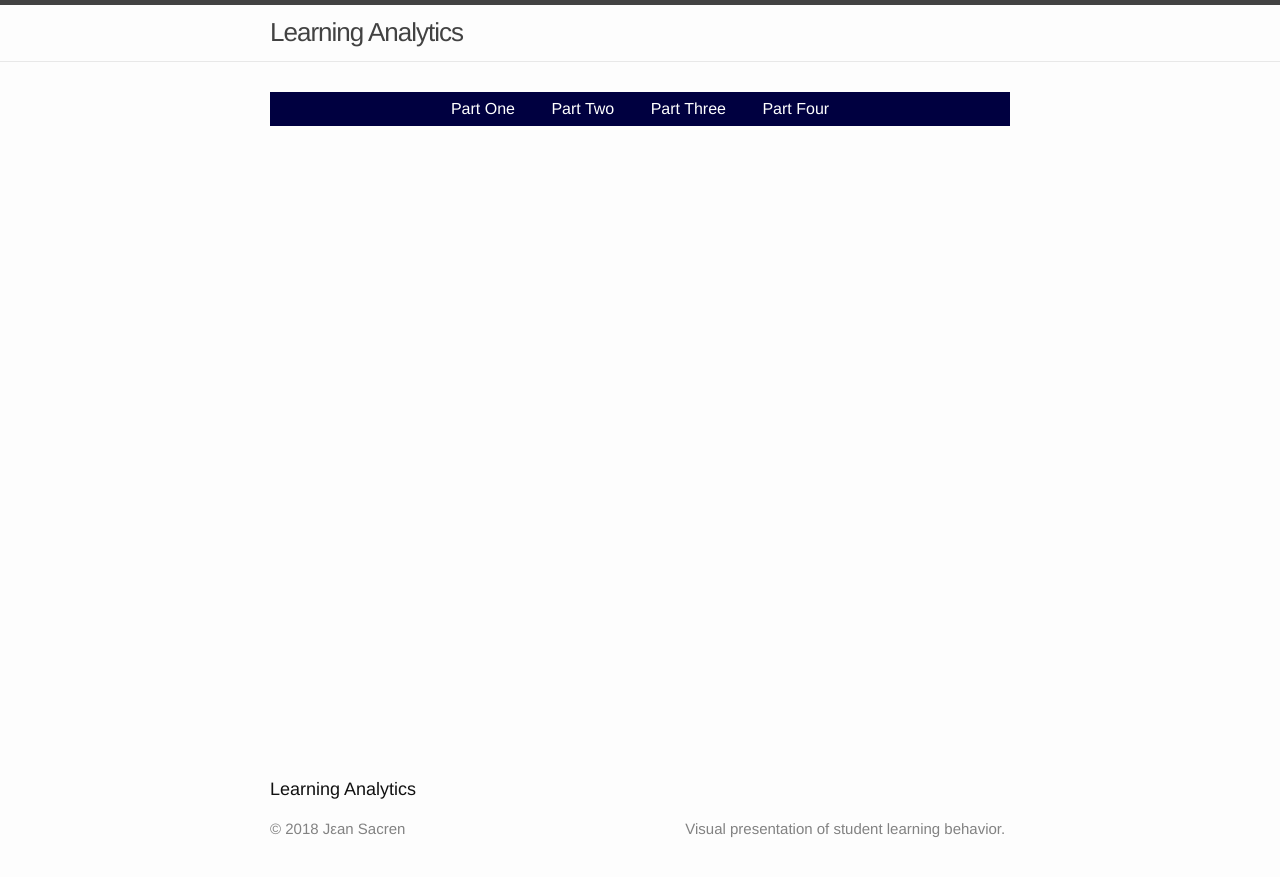
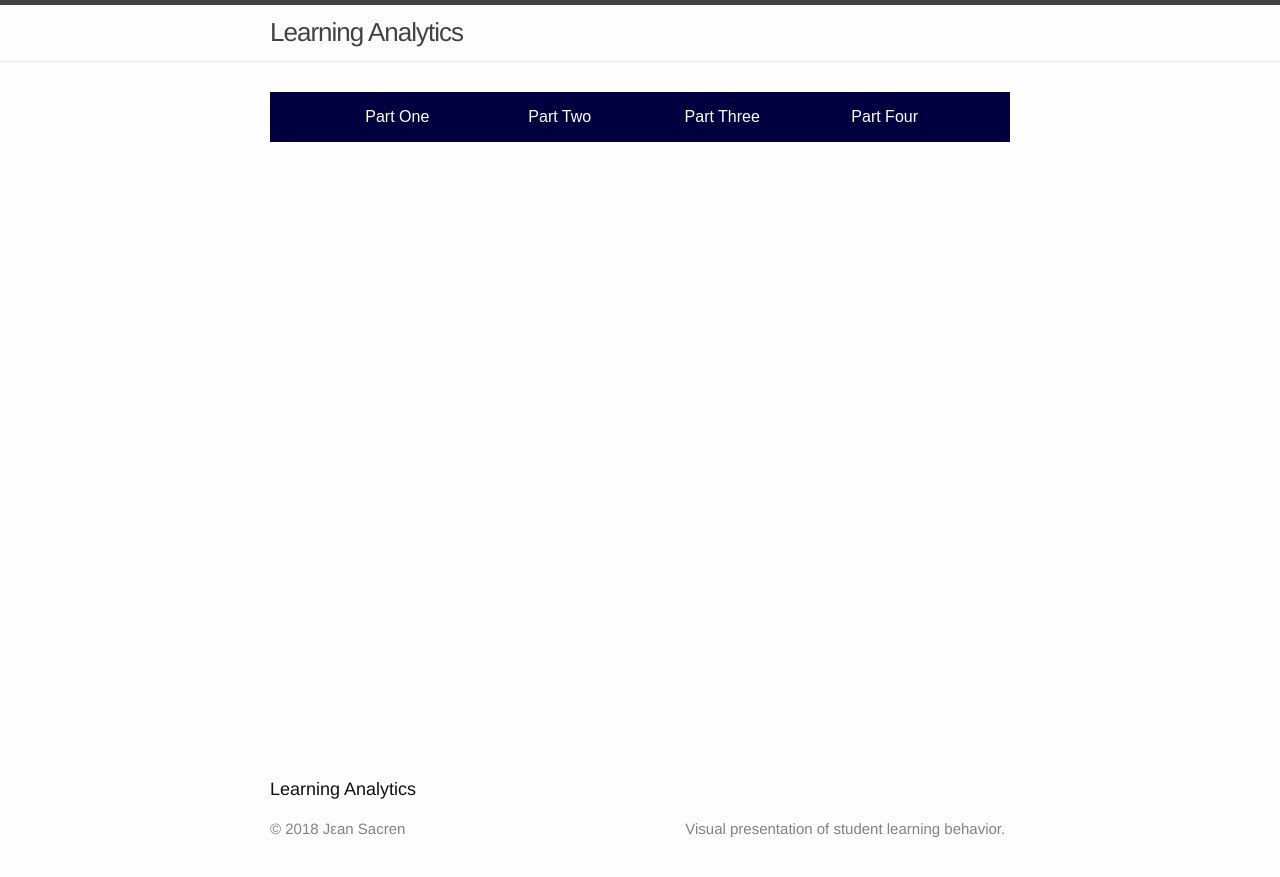
Before and after one commit to sacren/learning-analytics, a Jekyll site: the page built from index.html, in a window 1280 px wide. Shown: the top 877 px of the page. Built offline with Jekyll 4.4.1, drawn with Linux system fonts in a browser that asks for light colours.

Commit message:
Add site navigation

```diff
--- /dev/null
+++ b/_layouts/navigation.html
@@ -0,0 +1,18 @@
+---
+layout: default
+---
+
+<div class="nav">
+  <ul>
+    <li><a href="#">Part One</a>
+      <ul>
+        <li><a href="overview-users.html">Overview Users</a></li>
+        <li><a href="all-users.html">All Users</a></li>
+        <li><a href="overview-percentage.html">Overview Percentage</a></li>
+      </ul>
+    </li>
+    <li><a href="#">Part Two</a></li>
+    <li><a href="#">Part Three</a></li>
+    <li><a href="#">Part Four</a></li>
+  </ul>
+</div>
--- a/assets/main.scss
+++ b/assets/main.scss
@@ -57,3 +57,88 @@ input[type='submit'] {
   color: #800000;
   background-color: #FFFFDF;
 }
+
+.nav ul {
+  padding: 0;
+  margin: 0;
+  list-style-type: none;
+  background-color: #000040;
+  text-align: center;
+}
+
+.nav li {
+  font-family: 'Oswald', sans-serif;
+  font-size: 1.2em;
+  line-height: 40px;
+  text-align: left;
+}
+
+.nav a {
+  text-decoration: none;
+  color: #fff;
+  display: block;
+  padding-left: 15px;
+  border-bottom: 1px solid #888;
+  transition: .3s background-color;
+}
+
+.nav a:hover {
+  background-color: #005f5f;
+}
+
+.nav a.active {
+  background-color: #aaa;
+  color: #444;
+  cursor: default;
+}
+
+/* Sub menu */
+.nav li li {
+  font-size: .8em;
+}
+
+/************************************************************
+   Style menu for larger screens
+
+   Using 640px (160px each * 4 items), but ems
+   or other values could be used depending on other factors
+************************************************************/
+
+@media screen and (min-width: 640px) {
+  .nav li {
+    width: 160px;
+    border-bottom: none;
+    height: 50px;
+    line-height: 50px;
+    font-size: 1.0em;
+    display: inline-block;
+    margin-right: -2px;
+  }
+
+  .nav a {
+    border-bottom: none;
+  }
+
+  .nav > ul > li {
+    text-align: center;
+  }
+
+  .nav > ul > li > a {
+    padding-left: 0;
+  }
+
+  /* Sub menu */
+  .nav li ul {
+    position: absolute;
+    display: none;
+    width: inherit;
+  }
+
+  .nav li:hover ul {
+    display: block;
+  }
+
+  .nav li ul li {
+    display: block;
+  }
+}
--- a/index.html
+++ b/index.html
@@ -1,5 +1,5 @@
 ---
-layout: menu
+layout: navigation
 title: Learning Analytics
 hide_link: true
 ---
```
